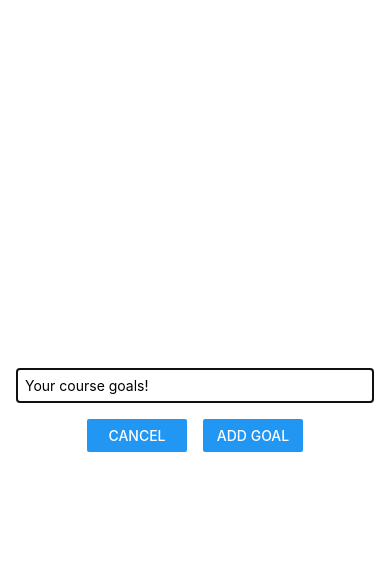
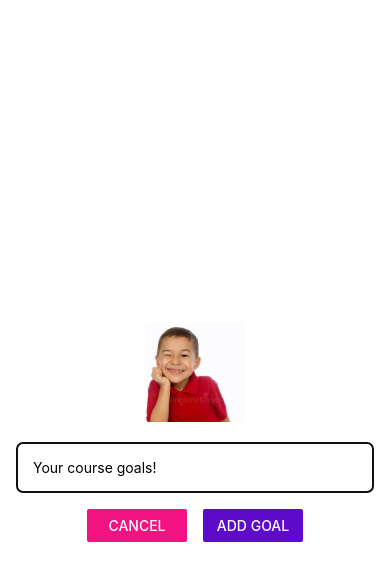
Before and after one commit to kmebin/MobileSoftware, a React Native app in the folder 01-course-goals/: screen / in a window 390 px wide. Both pictures are taken after a click on the button "ADD NEW GOAL". Shown: the top 580 px of the page. Built offline with nearby package versions, Linux system fonts and the light colour scheme.

Commit message:
[CHORE] 이미지 추가

```diff
--- a/01-course-goals/components/GoalInputModal.jsx
+++ b/01-course-goals/components/GoalInputModal.jsx
@@ -1,5 +1,5 @@
 import { useState } from "react";
-import { Button, Modal, StyleSheet, TextInput, View } from "react-native";
+import { Button, Image, Modal, StyleSheet, TextInput, View } from "react-native";
 
 export default function GoalInputModal({ modalIsVisible, onAddGoal, onCancel }) {
   const [enteredGoal, setEnteredGoal] = useState("");
@@ -21,6 +21,7 @@ export default function GoalInputModal({ modalIsVisible, onAddGoal, onCancel })
   return (
     <Modal visible={modalIsVisible} animationType='slide'>
       <View style={styles.inputContainer}>
+        <Image style={styles.image} source={require("../assets/images/jammin.jpeg")} />
         <TextInput
           style={styles.textInput}
           value={enteredGoal}
@@ -29,10 +30,10 @@ export default function GoalInputModal({ modalIsVisible, onAddGoal, onCancel })
         />
         <View style={styles.buttonContainer}>
           <View style={styles.button}>
-            <Button title='Cancel' onPress={cancelHandler} />
+            <Button title='Cancel' color='#f31282' onPress={cancelHandler} />
           </View>
           <View style={styles.button}>
-            <Button title='Add Goal' onPress={addGoalHandler} />
+            <Button title='Add Goal' color='#5e0acc' onPress={addGoalHandler} />
           </View>
         </View>
       </View>
@@ -45,17 +46,20 @@ const styles = StyleSheet.create({
     flex: 1,
     justifyContent: "center",
     alignItems: "center",
-    marginBottom: 24,
     padding: 16,
-    borderBottomWidth: 1,
-    borderBottomColor: "#cccccc",
+  },
+  image: {
+    width: 100,
+    height: 100,
+    margin: 20,
   },
   textInput: {
     width: "100%",
     marginBottom: 16,
-    padding: 8,
+    padding: 16,
     borderWidth: 1,
     borderColor: "#cccccc",
+    borderRadius: 6,
   },
   buttonContainer: {
     flexDirection: "row",
```
Also changed, not shown: 01-course-goals/assets/images/jammin.jpeg (added).
